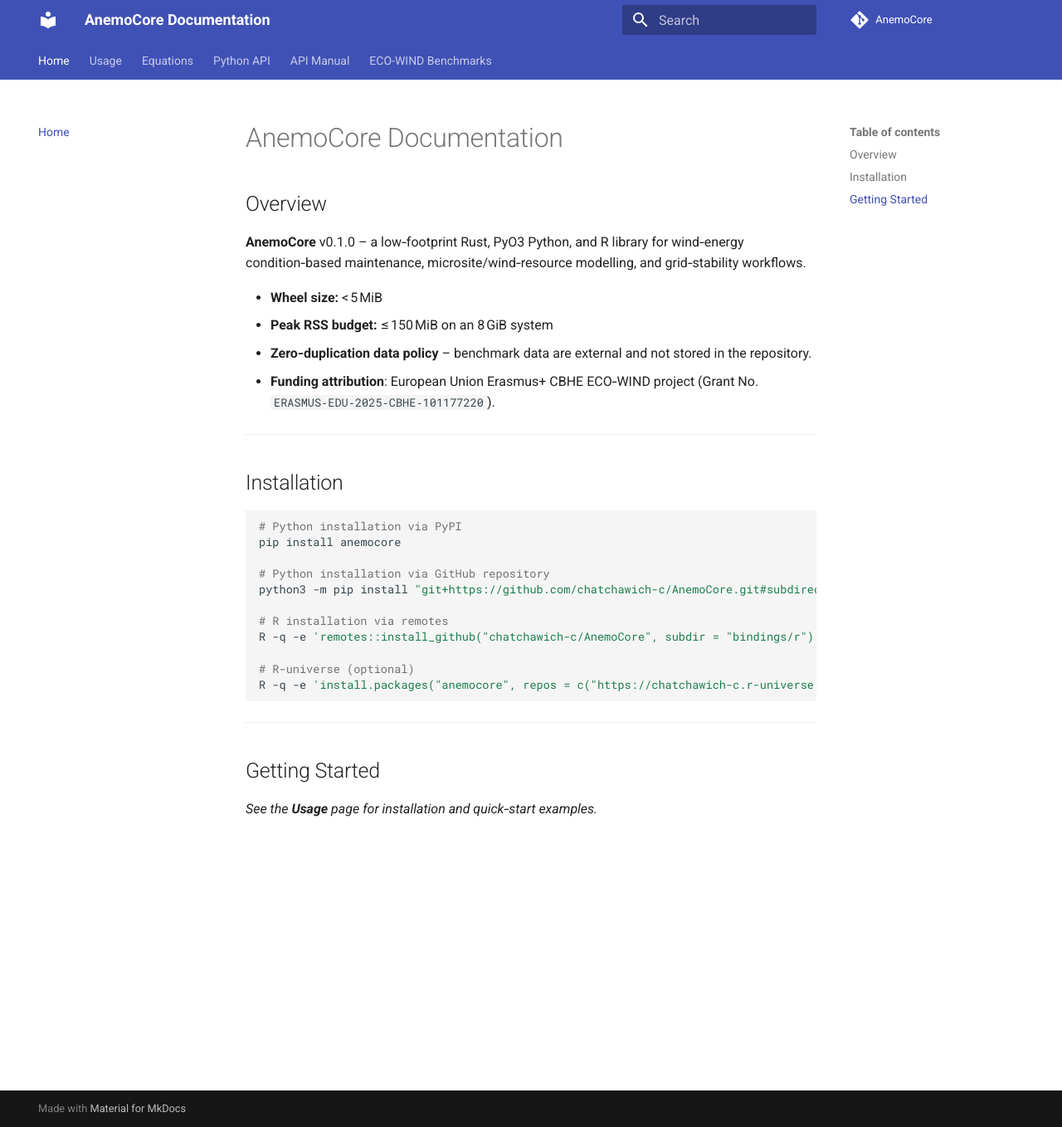
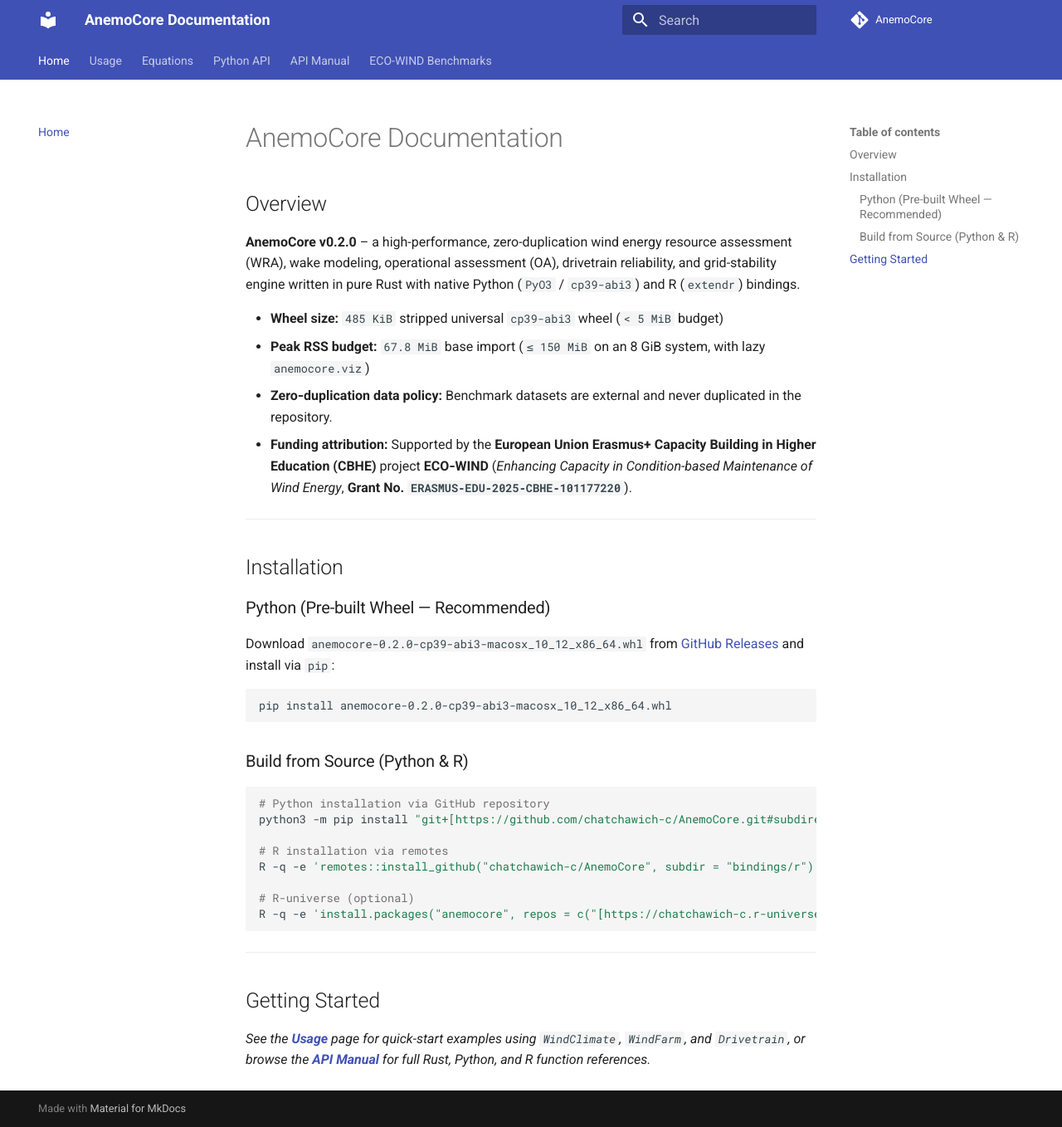
Before and after one commit to chatchawich-c/AnemoCore, an MkDocs documentation site: the page built from docs/index.md, in a window 1280 px wide and 1358 px high. Shown: the whole window at 83% size. Built offline with MkDocs 1.6.1 and Material for MkDocs 9.7.7, drawn with Linux system fonts in a browser that asks for light colours; comment, search, counter and statistics services are not loaded.

Commit message:
docs(api): update API_USAGE_MANUAL for AnemoCore v0.2.0

````diff
--- a/docs/index.md
+++ b/docs/index.md
@@ -2,32 +2,39 @@
 
 ## Overview
 
-**AnemoCore** v0.1.0 – a low‑footprint Rust, PyO3 Python, and R library for wind‑energy condition‑based maintenance, microsite/wind‑resource modelling, and grid‑stability workflows.
+**AnemoCore v0.2.0** – a high-performance, zero-duplication wind energy resource assessment (WRA), wake modeling, operational assessment (OA), drivetrain reliability, and grid-stability engine written in pure Rust with native Python (`PyO3` / `cp39-abi3`) and R (`extendr`) bindings.
 
-- **Wheel size:** < 5 MiB
-- **Peak RSS budget:** ≤ 150 MiB on an 8 GiB system
-- **Zero‑duplication data policy** – benchmark data are external and not stored in the repository.
-- **Funding attribution**: European Union Erasmus+ CBHE ECO‑WIND project (Grant No. `ERASMUS‑EDU‑2025‑CBHE‑101177220`).
+* **Wheel size:** `485 KiB` stripped universal `cp39-abi3` wheel (`< 5 MiB` budget)
+* **Peak RSS budget:** `67.8 MiB` base import (`≤ 150 MiB` on an 8 GiB system, with lazy `anemocore.viz`)
+* **Zero‑duplication data policy:** Benchmark datasets are external and never duplicated in the repository.
+* **Funding attribution:** Supported by the **European Union Erasmus+ Capacity Building in Higher Education (CBHE)** project **ECO‑WIND** (*Enhancing Capacity in Condition-based Maintenance of Wind Energy*, **Grant No. `ERASMUS‑EDU‑2025‑CBHE‑101177220`**).
 
 ---
+
 ## Installation
 
+### Python (Pre-built Wheel — Recommended)
+Download `anemocore-0.2.0-cp39-abi3-macosx_10_12_x86_64.whl` from [GitHub Releases](https://github.com/chatchawich-c/AnemoCore/releases/tag/v0.2.0) and install via `pip`:
+
 ```bash
-# Python installation via PyPI
-pip install anemocore
+pip install anemocore-0.2.0-cp39-abi3-macosx_10_12_x86_64.whl
+```
 
+### Build from Source (Python & R)
+
+```bash
 # Python installation via GitHub repository
-python3 -m pip install "git+https://github.com/chatchawich-c/AnemoCore.git#subdirectory=bindings/python"
+python3 -m pip install "git+[https://github.com/chatchawich-c/AnemoCore.git#subdirectory=bindings/python](https://github.com/chatchawich-c/AnemoCore.git#subdirectory=bindings/python)"
 
 # R installation via remotes
 R -q -e 'remotes::install_github("chatchawich-c/AnemoCore", subdir = "bindings/r")'
 
 # R-universe (optional)
-R -q -e 'install.packages("anemocore", repos = c("https://chatchawich-c.r-universe.dev", "https://cloud.r-project.org"))'
+R -q -e 'install.packages("anemocore", repos = c("[https://chatchawich-c.r-universe.dev](https://chatchawich-c.r-universe.dev)", "[https://cloud.r-project.org](https://cloud.r-project.org)"))'
 ```
 
 ---
 
 ## Getting Started
 
-*See the **Usage** page for installation and quick‑start examples.*
+*See the **[Usage](usage/)** page for quick-start examples using `WindClimate`, `WindFarm`, and `Drivetrain`, or browse the **[API Manual](API_USAGE_MANUAL/)** for full Rust, Python, and R function references.*
````
